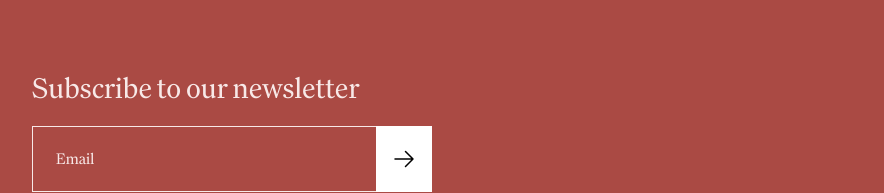
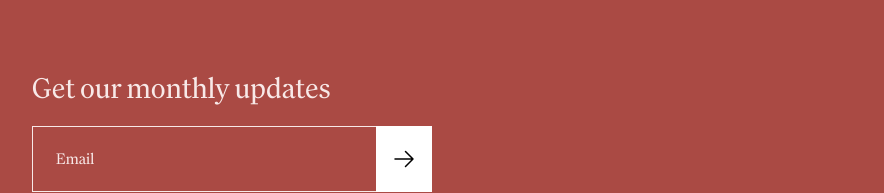
Before and after one commit to seemorg/digitalseem.org, a Next.js app: page / in a window 1280 px wide. Shown: the part 1178-1371 px from the top of the page, without its empty margins (184-1068 px from the left). Built offline with nearby package versions, Linux system fonts and the light colour scheme.

Commit message:
update newsletter title

```diff
--- a/src/app/page.tsx
+++ b/src/app/page.tsx
@@ -90,7 +90,7 @@ export default function HomePage() {
         </div> */}
 
         <div className="mt-20">
-          <h2>Subscribe to our newsletter</h2>
+          <h2>Get our monthly updates</h2>
 
           <div className="group relative z-0 mt-5 w-[400px] max-w-full transition-all focus-within:z-10">
             <input
```
